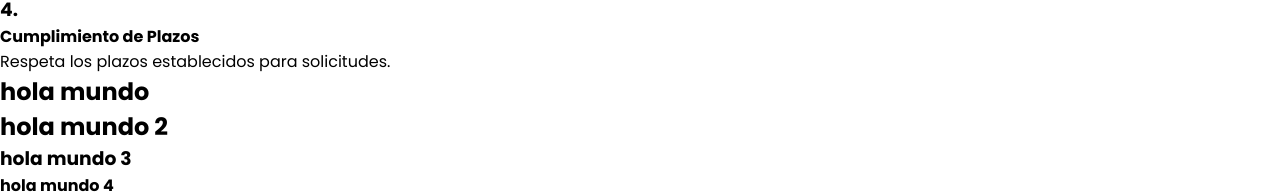
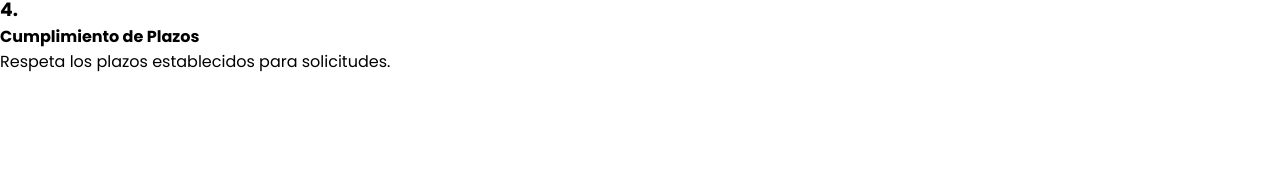
Before and after one commit to piales00/repositorio, a plain HTML site: page index.html in a window 1280 px wide. Shown: the part 1533-1728 px from the top of the page. After the commit the page ends 1607 px from the top, so only its background shows below. Drawn offline with Linux system fonts and the light colour scheme.

Commit message:
eliminacion de los h1

```diff
--- a/index.html
+++ b/index.html
@@ -115,10 +115,6 @@
           </div>
         </div>
       </div>
-      <h1>hola mundo</h1>
-      <h2>hola mundo 2</h2>
-      <h3>hola mundo 3</h3>
-      <h4>hola mundo 4</h4>
     </section>
   </body>
 
```
